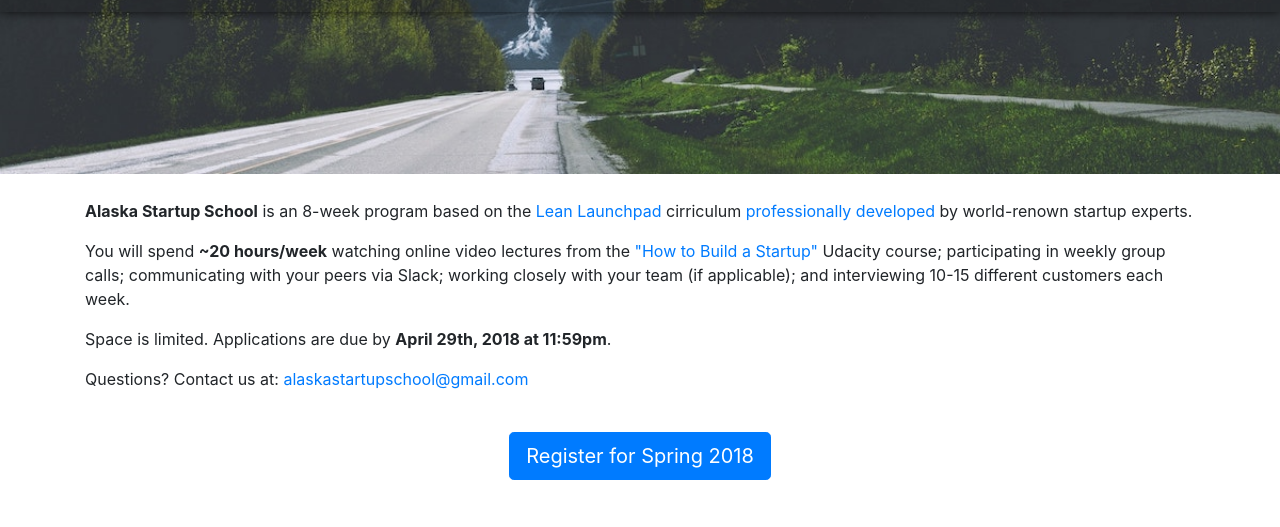
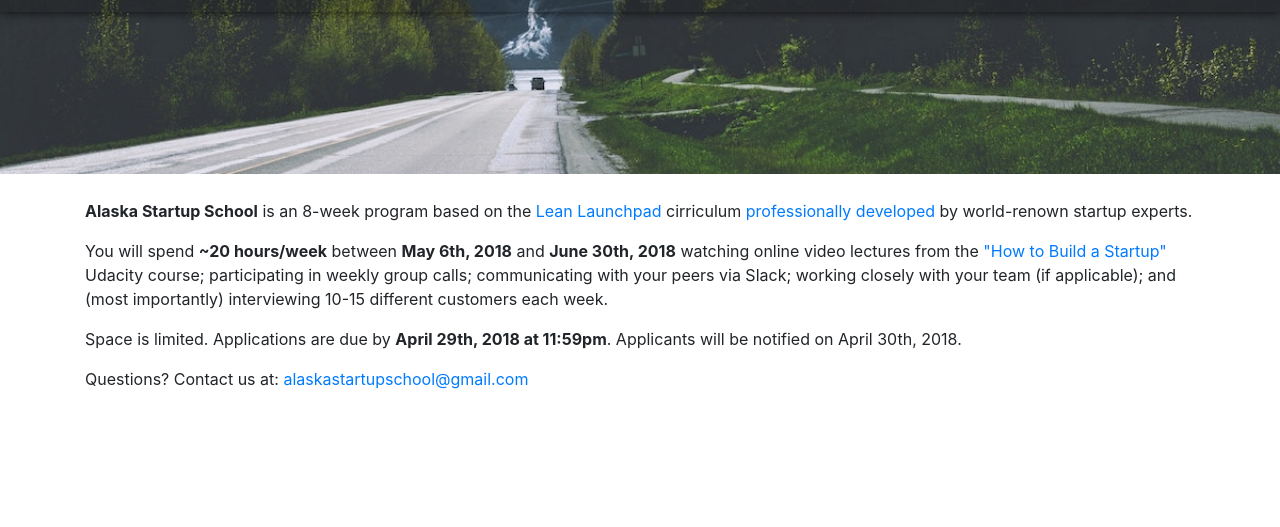
Before and after one commit to conroywhitney/alaskastartupschool, a plain HTML site: page index.html in a window 1280 px wide. Shown: the part 253-780 px from the top of the page. Drawn offline with nearby package versions, Linux system fonts and the light colour scheme; a script that the page names is missing.

Commit message:
Embed Typeform

```diff
--- a/css/styles.css
+++ b/css/styles.css
@@ -70,3 +70,7 @@ footer {
 .navbar-toggle .icon-bar {
   background: #000;
 }
+
+.registration {
+  margin-bottom: 50px;
+}
--- a/index.html
+++ b/index.html
@@ -30,8 +30,8 @@
     <div class="col-12">
       <section class="intro">
         <p><b>Alaska Startup School</b> is an 8-week program based on the <a href="https://en.wikipedia.org/wiki/Lean_Launchpad">Lean Launchpad</a> cirriculum <a href="https://venturewell.org/wp-content/uploads/Educators_Guide_Nov17_FINAL.pdf">professionally developed</a> by world-renown startup experts</a>.<p>
-        <p>You will spend <b>~20 hours/week</b> watching online video lectures from the <a href="https://www.udacity.com/course/how-to-build-a-startup--ep245">"How to Build a Startup"</a> Udacity course; participating in weekly group calls; communicating with your peers via Slack; working closely with your team (if applicable); and interviewing 10-15 different customers each week.</p>
-        <p>Space is limited. Applications are due by <b>April 29th, 2018 at 11:59pm</b>.</p>
+        <p>You will spend <b>~20 hours/week</b> between <b>May 6th, 2018</b> and <b>June 30th, 2018</b> watching online video lectures from the <a href="https://www.udacity.com/course/how-to-build-a-startup--ep245">"How to Build a Startup"</a> Udacity course; participating in weekly group calls; communicating with your peers via Slack; working closely with your team (if applicable); and (most importantly) interviewing 10-15 different customers each week.</p>
+        <p>Space is limited. Applications are due by <b>April 29th, 2018 at 11:59pm</b>. Applicants will be notified on April 30th, 2018.</p>
         <p>Questions? Contact us at: <a href="mailto:alaskastartupschool@gmail.com" target="_blank">alaskastartupschool@gmail.com</a></p>
       </section>
     </div>
@@ -39,8 +39,8 @@
 
   <div class="row">
     <div class="col-12">
-      <div class="cta">
-        <a class="btn btn-lg btn-primary" href="#signup">Register for Spring 2018</a>
+      <div class="registration">
+        <div class="typeform-widget" data-url="https://conroywhitney.typeform.com/to/Usr6tk" style="width: 100%; height: 500px;"></div> <script> (function() { var qs,js,q,s,d=document, gi=d.getElementById, ce=d.createElement, gt=d.getElementsByTagName, id="typef_orm", b="https://embed.typeform.com/"; if(!gi.call(d,id)) { js=ce.call(d,"script"); js.id=id; js.src=b+"embed.js"; q=gt.call(d,"script")[0]; q.parentNode.insertBefore(js,q) } })() </script> <div style="font-family: Sans-Serif;font-size: 12px;color: #999;opacity: 0.5; padding-top: 5px;"> powered by <a href="https://admin.typeform.com/signup?utm_campaign=Usr6tk&utm_source=typeform.com-9840688-Basic&utm_medium=typeform&utm_content=typeform-embedded-poweredbytypeform&utm_term=EN" style="color: #999" target="_blank">Typeform</a> </div>
       </div>
     </div>
   </div>
```
